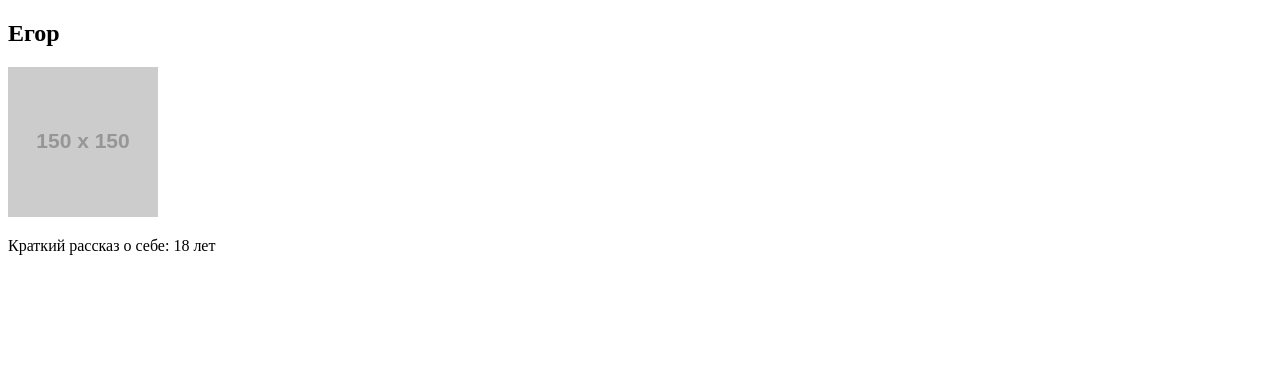
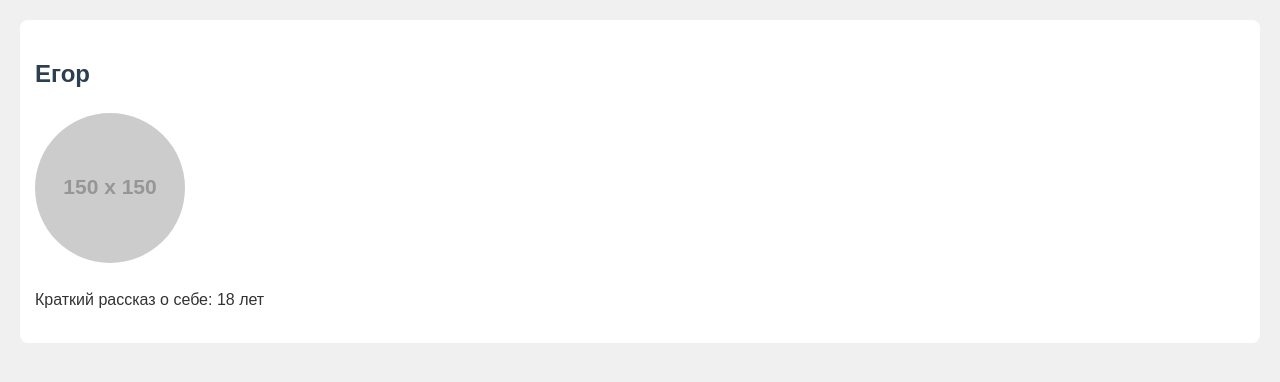
Before and after one commit to SkitTezz/my-resume, a plain HTML site: page index.html in a window 1280 px wide. Drawn offline with Linux system fonts and the light colour scheme; placeholder pictures from the web are drawn by us.

Commit message:
Feat: Add basic styles and link CSS file

```diff
--- a/index.html
+++ b/index.html
@@ -4,6 +4,7 @@
     <meta charset="UTF-8">
     <meta name="viewport" content="width=device-width, initial-scale=1.0">
     <title>Онлайн-резюме</title>
+    <link rel="stylesheet" href="style.css" />
 </head>
 <body>
     <section id="about-me">
--- /dev/null
+++ b/style.css
@@ -0,0 +1,21 @@
+body {
+    font-family: Arial, sans-serif;
+    background-color: #f0f0f0;
+    margin: 0;
+    padding: 20px;
+    line-height: 1.6;
+    color: #333;
+}
+h1, h2 {
+    color: #2c3e50;
+}
+section {
+    background: #fff;
+    padding: 15px;
+    margin-bottom: 20px;
+    border-radius: 8px;
+}
+img {
+    max-width: 150px;
+    border-radius: 50%;
+}
```
